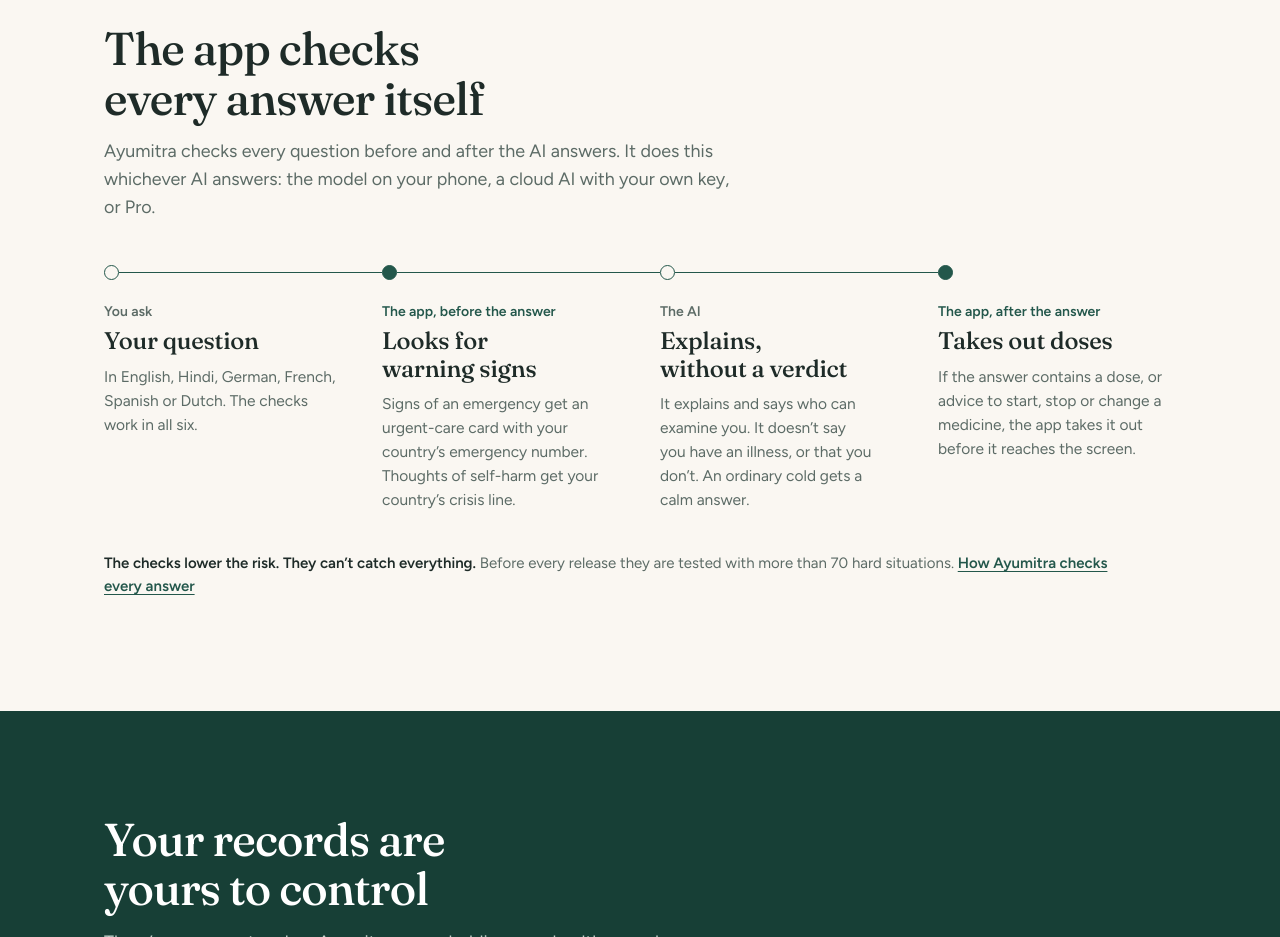
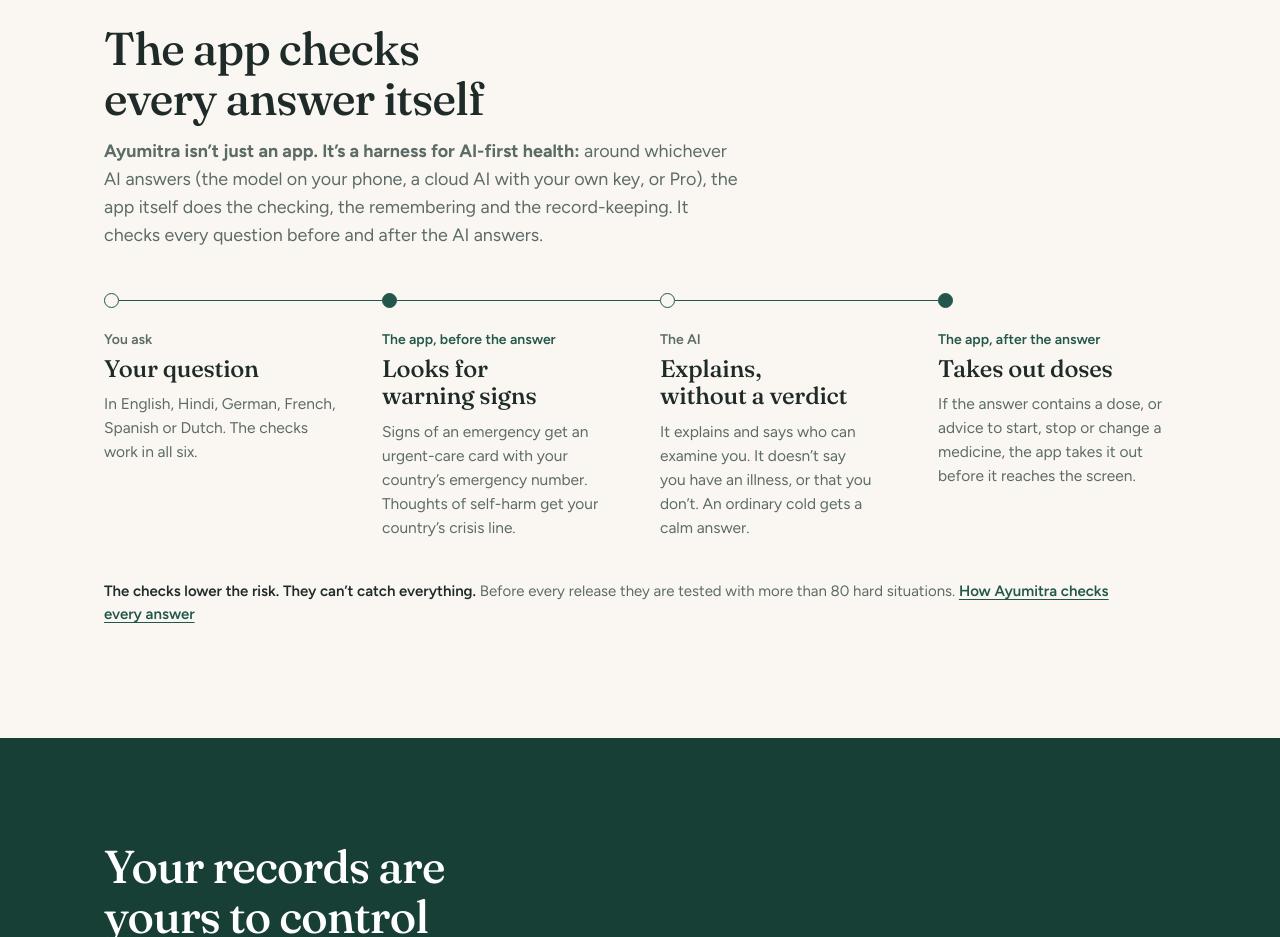
Before and after one commit to ayumitra/ayumitra.github.io, a plain HTML site: page index.html in a window 1280 px wide. Shown: the part 6140-7077 px from the top of the page. Drawn offline with Linux system fonts and the light colour scheme.

Commit message:
Home: a harness for AI-first health; more than 80 hard situations.

```diff
--- a/index.html
+++ b/index.html
@@ -553,7 +553,7 @@
     <div class="container">
       <div class="section-head">
         <h2 id="safety-title">The app checks every answer itself</h2>
-        <p>Ayumitra checks every question before and after the AI answers. It does this whichever AI answers: the model on your phone, a cloud AI with your own key, or Pro.</p>
+        <p><b>Ayumitra isn’t just an app. It’s a harness for AI-first health:</b> around whichever AI answers (the model on your phone, a cloud AI with your own key, or Pro), the app itself does the checking, the remembering and the record-keeping. It checks every question before and after the AI answers.</p>
       </div>
       <ol class="path checks">
         <li class="stop">
@@ -577,7 +577,7 @@
           <p>If the answer contains a dose, or advice to start, stop or change a medicine, the app takes it out before it reaches the screen.</p>
         </li>
       </ol>
-      <p class="path-note"><b>The checks lower the risk. They can’t catch everything.</b> Before every release they are tested with more than 70 hard situations. <a href="safety.html">How Ayumitra checks every answer</a></p>
+      <p class="path-note"><b>The checks lower the risk. They can’t catch everything.</b> Before every release they are tested with more than 80 hard situations. <a href="safety.html">How Ayumitra checks every answer</a></p>
     </div>
   </section>
 
```
Also changed, not shown: safety.html (+1 -1 lines).
